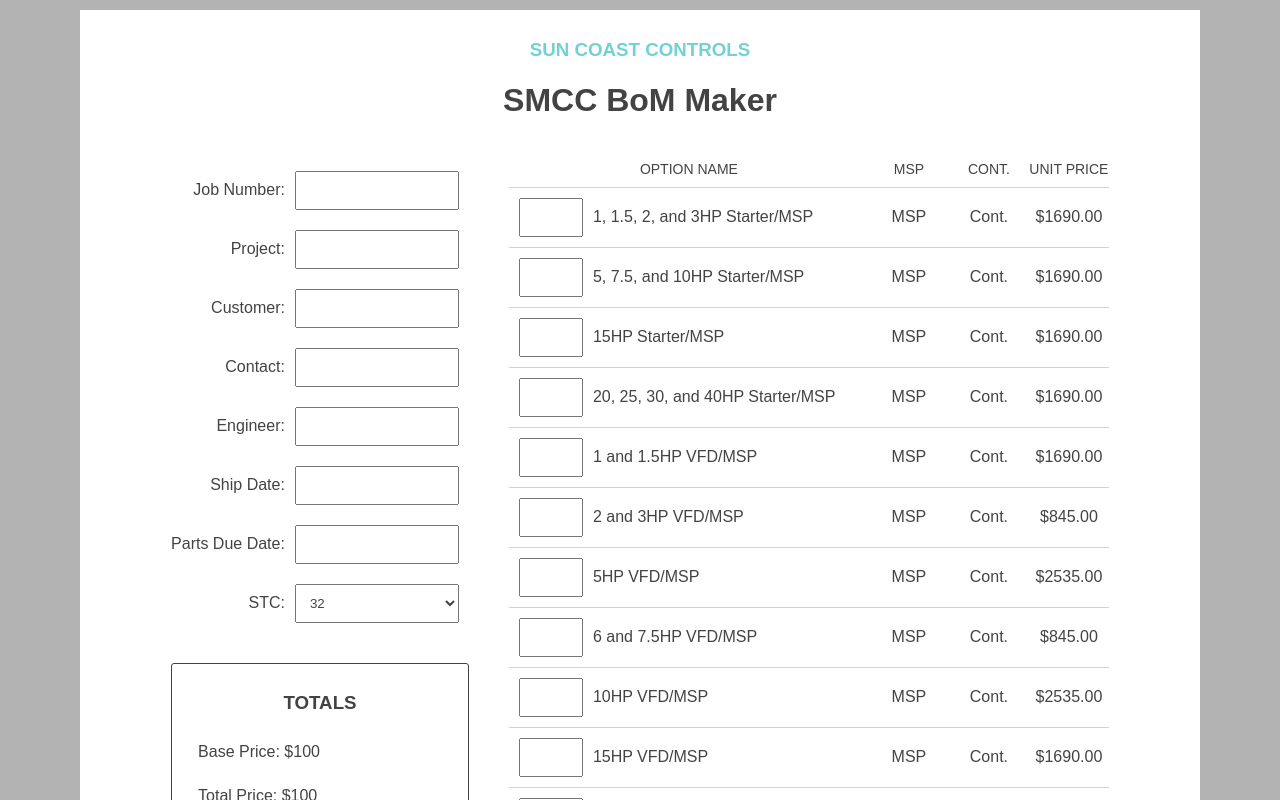
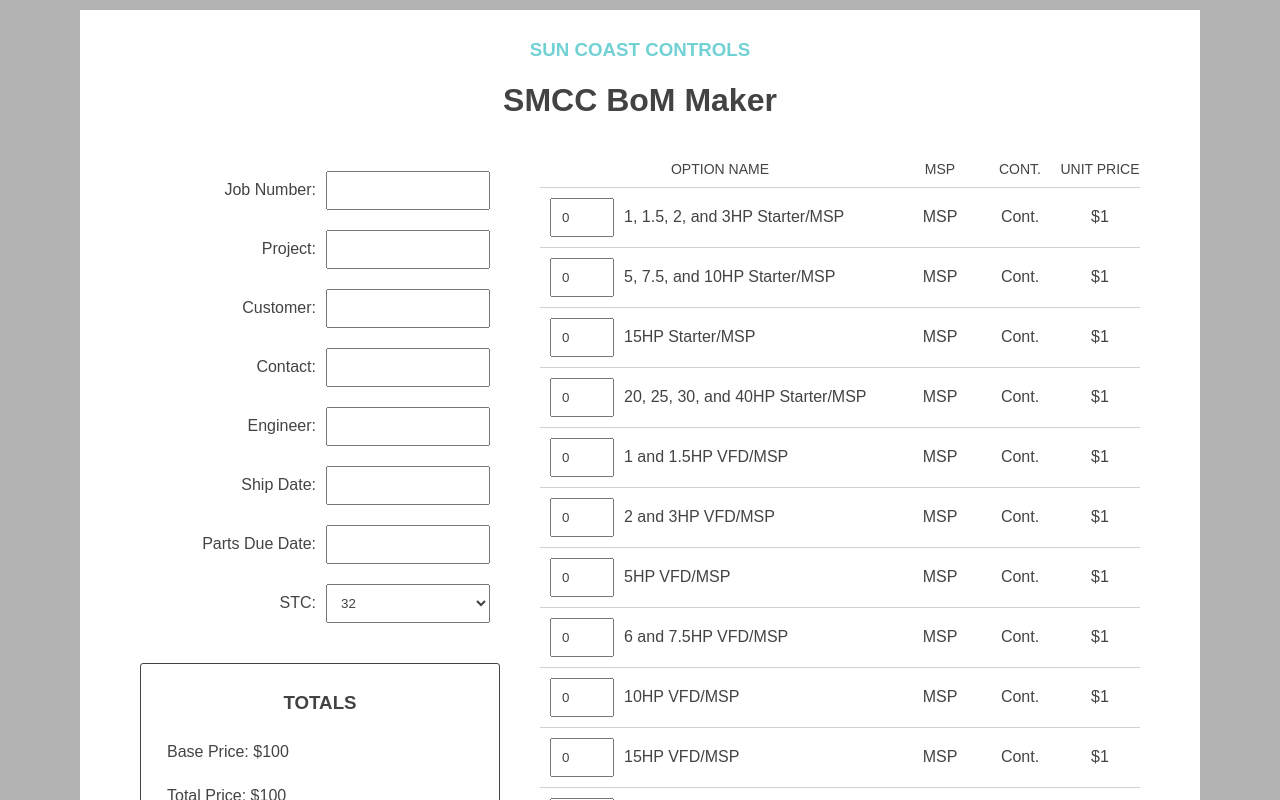
Before and after one commit to adashe/smcc-bom-maker, a React (Create React App) app: page / in a window 1280 px wide. Shown: the top 800 px of the page. Built offline with nearby package versions, Linux system fonts and the light colour scheme.

Commit message:
added BoM kit view

```diff
--- a/src/App.js
+++ b/src/App.js
@@ -1,17 +1,13 @@
 import { useState } from "react";
-import { ComponentForm } from "./ComponentForm";
-import { ComponentRow } from "./ComponentRow";
-import { ProjectForm } from "./ProjectForm";
-import { Button } from "./Button";
-import { Totals } from "./Totals";
 import { Header } from "./Header";
-
+import { Forms } from "./Forms";
+import { BoM } from "./BoM";
 import kitsData from "./data/kits.json";
 import partsData from "./data/parts.json";
 
 export default function App() {
-    let initialAssem = {
-        starter2hp: 0,
+    const initialAssem = {
+        starter3hp: 0,
         starter10hp: 0,
         starter15hp: 0,
         starter40hp: 0,
@@ -33,10 +29,15 @@ export default function App() {
     const [basePrice, setBasePrice] = useState(100);
     const [totalPrice, setTotalPrice] = useState(basePrice);
     const [totalFLA, setTotalFLA] = useState(0);
+    const [page, setPage] = useState("forms");
 
-    const kitsArray = kitsData.map((kit) => kit.id);
-    const arr = kitsData.filter((kit) => kit.id === "starter2hp");
-    const sampleKit = arr[0];
+    function handleShowBom() {
+        setPage("bom");
+    }
+
+    function handleShowForms() {
+        setPage("forms");
+    }
 
     function handleReset() {
         setAssembly(initialAssem);
@@ -44,14 +45,16 @@ export default function App() {
         setTotalPrice(basePrice);
         setTotalFLA(0);
     }
-
     function handleChange(e) {
         const { name, value } = e.target;
+
         setAssembly((previous) => ({
             ...previous,
             [name]: Number(value),
         }));
+    }
 
+    function handleUpdateTotals() {
         calcBasePrice();
         calcTotalPrice();
         calcTotalFLA();
@@ -62,77 +65,63 @@ export default function App() {
     }
 
     function calcTotalPrice() {
-        const kitsPrice = calcKitsTotalPrice();
-
-        setTotalPrice(basePrice + kitsPrice);
-
-        // FIX: SKIPS FIRST ADDED KIT??????
-    }
-
-    function calcKitsTotalPrice() {
         let kitsPrice = 0;
 
         for (const kitID in assembly) {
             const quantity = assembly[kitID];
-
-            if (quantity > 0) {
             const kitPrice = calcKitPrice(kitID);
             kitsPrice += kitPrice * quantity;
         }
-        }
 
-        // FIX: SKIPS FIRST ADDED KIT??????
-
-        return kitsPrice;
+        setTotalPrice(kitsPrice + basePrice);
     }
 
     function calcKitPrice(kitID) {
-        let kitPrice = 0;
-
-        const kit = kitsData.filter((kit) => kit.id === kitID);
-        const components = kit[0].components;
-
-        components.forEach((componentID) => {
-            const part = partsData.filter((part) => part.id === componentID);
-            kitPrice += part[0].price;
-        });
-
-        return kitPrice;
+        const arr = kitsData.filter((kit) => kit.id === kitID);
+        const kit = arr[0];
+        return kit.price;
     }
 
     function calcTotalFLA() {
-        setTotalFLA((fla) => (fla += 1));
+        let kitsFLA = 0;
+
+        for (const kitID in assembly) {
+            const quantity = assembly[kitID];
+            const kitFLA = calcKitFLA(kitID);
+            kitsFLA += kitFLA * quantity;
+        }
+        setTotalFLA(kitsFLA);
+    }
+
+    function calcKitFLA(kitID) {
+        const arr = kitsData.filter((kit) => kit.id === kitID);
+        const kit = arr[0];
+        return kit.fla;
     }
 
     return (
         <div className="App">
             <Header />
-
-            <div className="container">
-                <div>
-                    <ProjectForm />
-                    <Totals
+            {page === "forms" ? (
+                <Forms
                     basePrice={basePrice}
                     totalPrice={totalPrice}
                     totalFLA={totalFLA}
+                    handleReset={handleReset}
+                    handleChange={handleChange}
+                    handleUpdateTotals={handleUpdateTotals}
+                    assembly={assembly}
+                    kitsData={kitsData}
+                    handleShowBom={handleShowBom}
                 />
-                    <Button handleClick={handleReset}>RESET FORM</Button>
-                </div>
-
-                <div>
-                    <ComponentForm>
-                        {kitsData.map((kit) => (
-                            <ComponentRow
-                                kit={kit}
+            ) : (
+                <BoM
                     assembly={assembly}
-                                handleChange={handleChange}
-                                calcKitPrice={calcKitPrice}
-                                key={kit.id}
+                    kitsData={kitsData}
+                    partsData={partsData}
+                    handleShowForms={handleShowForms}
                 />
-                        ))}
-                    </ComponentForm>
-                </div>
-            </div>
+            )}
         </div>
     );
 }
--- /dev/null
+++ b/src/BoM.js
@@ -0,0 +1,66 @@
+import { Button } from "./Button";
+
+export function BoM({ assembly, kitsData, partsData, handleShowForms }) {
+    const selectedKitsArr = kitsData.filter((kit) => assembly[kit.id] > 0);
+
+    return (
+        <div className="container bom-div">
+            <div>
+                {selectedKitsArr.map((kit) => (
+                    <BomRow
+                        assembly={assembly}
+                        kit={kit}
+                        partsData={partsData}
+                        key={kit.id}
+                    />
+                ))}
+            </div>
+
+            <div>
+                <Button handleClick={handleShowForms}>EDIT INPUTS</Button>
+            </div>
+        </div>
+    );
+}
+
+function PartListItem({ component, partsData }) {
+    const arr = partsData.filter((p) => p.id === component);
+    const item = arr[0];
+
+    return (
+        <li className="bom-li">
+            <div>{item.id}</div>
+            <div>{item.description}</div>
+            <div>${item.price}</div>
+        </li>
+    );
+}
+
+function PartsList({ components, partsData }) {
+    return (
+        <ul>
+            {components.map((component) => (
+                <PartListItem
+                    component={component}
+                    partsData={partsData}
+                    key={component}
+                />
+            ))}
+        </ul>
+    );
+}
+
+function BomRow({ assembly, kit, partsData }) {
+    return (
+        <div className="bom-row">
+            <div className="bom-row-header">
+                <div>{kit.label}</div>
+                <div>QTY: {assembly[kit.id]}</div>
+            </div>
+
+            <div>
+                <PartsList components={kit.components} partsData={partsData} />
+            </div>
+        </div>
+    );
+}
--- a/src/ComponentRow.js
+++ b/src/ComponentRow.js
@@ -1,7 +1,8 @@
-export function ComponentRow({ kit, assembly, handleChange, calcKitPrice }) {
+export function ComponentRow({ kit, assembly, handleChange }) {
     function handleSelect(e) {
         e.target.select();
     }
+
     return (
         <div className="component-row">
             <div className="option-col">
@@ -9,9 +10,10 @@ export function ComponentRow({ kit, assembly, handleChange, calcKitPrice }) {
                     <input
                         type="number"
                         name={kit.id}
-                        value={assembly.id}
+                        value={assembly[kit.id]}
                         onFocus={handleSelect}
                         onChange={handleChange}
+                        min={0}
                     />
                     {kit.label}
                 </label>
@@ -19,7 +21,7 @@ export function ComponentRow({ kit, assembly, handleChange, calcKitPrice }) {
 
             <div className="col">MSP</div>
             <div className="col">Cont.</div>
-            <div className="col">${calcKitPrice(kit.id).toFixed(2)}</div>
+            <div className="col">${kit.price}</div>
         </div>
     );
 }
--- /dev/null
+++ b/src/Forms.js
@@ -0,0 +1,49 @@
+import { ComponentForm } from "./ComponentForm";
+import { ComponentRow } from "./ComponentRow";
+import { ProjectForm } from "./ProjectForm";
+import { Button } from "./Button";
+import { Totals } from "./Totals";
+
+export function Forms({
+    basePrice,
+    totalPrice,
+    totalFLA,
+    handleReset,
+    handleChange,
+    handleUpdateTotals,
+    assembly,
+    kitsData,
+    handleShowBom,
+}) {
+    return (
+        <div className="container">
+            <div>
+                <ProjectForm />
+                <Totals
+                    basePrice={basePrice}
+                    totalPrice={totalPrice}
+                    totalFLA={totalFLA}
+                >
+                    <Button handleClick={handleUpdateTotals}>
+                        UPDATE TOTALS
+                    </Button>
+                </Totals>
+                <Button handleClick={handleReset}>RESET FORM</Button>
+                <Button handleClick={handleShowBom}>GENERATE BoM</Button>
+            </div>
+
+            <div>
+                <ComponentForm>
+                    {kitsData.map((kit) => (
+                        <ComponentRow
+                            kit={kit}
+                            assembly={assembly}
+                            handleChange={handleChange}
+                            key={kit.id}
+                        />
+                    ))}
+                </ComponentForm>
+            </div>
+        </div>
+    );
+}
--- a/src/Totals.js
+++ b/src/Totals.js
@@ -1,10 +1,11 @@
-export function Totals({ basePrice, totalPrice, totalFLA }) {
+export function Totals({ basePrice, totalPrice, totalFLA, children }) {
     return (
         <div id="totals-div">
             <h3>TOTALS</h3>
             <div>Base Price: ${basePrice}</div>
             <div>Total Price: ${totalPrice}</div>
             <div>Total FLA: {totalFLA}</div>
+            {children}
         </div>
     );
 }
--- a/src/data/parts.json
+++ b/src/data/parts.json
@@ -4,27 +4,31 @@
         "description": "namerooni",
         "manufacturer": "andrea",
         "price": 845.0,
-        "mm": "5"
+        "fla": 1,
+        "mm": 5
     },
     {
         "id": 5678,
         "description": "anotherpart",
         "manufacturer": "andrea",
         "price": 845.0,
-        "mm": "5"
+        "fla": 1,
+        "mm": 5
     },
     {
         "id": 2468,
         "description": "somepart",
         "manufacturer": "andrea",
         "price": 845.0,
-        "mm": "5"
+        "fla": 1,
+        "mm": 5
     },
     {
         "id": 1357,
         "description": "yourpart",
         "manufacturer": "andrea",
         "price": 845.0,
-        "mm": "5"
+        "fla": 1,
+        "mm": 5
     }
 ]
--- a/src/index.css
+++ b/src/index.css
@@ -29,6 +29,30 @@ body {
     margin: 6px;
     padding: 10px;
 }
+.bom-div {
+    display: inline-block;
+}
+.bom-row {
+    text-align: left;
+}
+.bom-row div {
+    width: 800px;
+}
+.bom-row-header {
+    display: flex;
+    width: 600px;
+    padding: 10px;
+    margin-top: 20px;
+    border-bottom: 1px solid #d3d2d2;
+}
+.bom-li {
+    display: flex;
+}
+.bom-li div {
+    width: 120px;
+    text-align: left;
+}
+
 button {
     width: 180px;
     height: 40px;
```
Also changed, not shown: src/data/kits.json (+52 -18 lines). Lines whose indentation alone changed are shown as unchanged.
